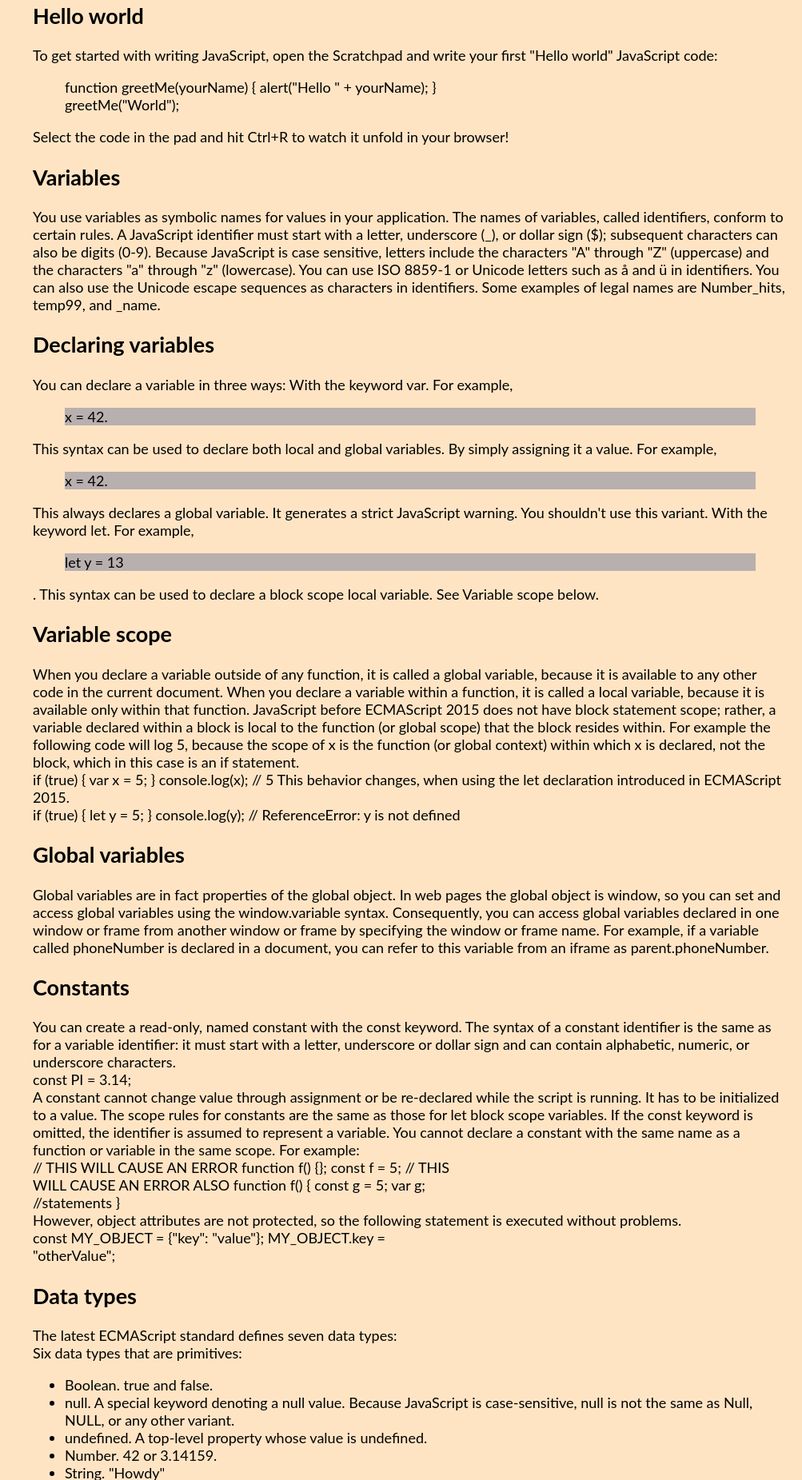
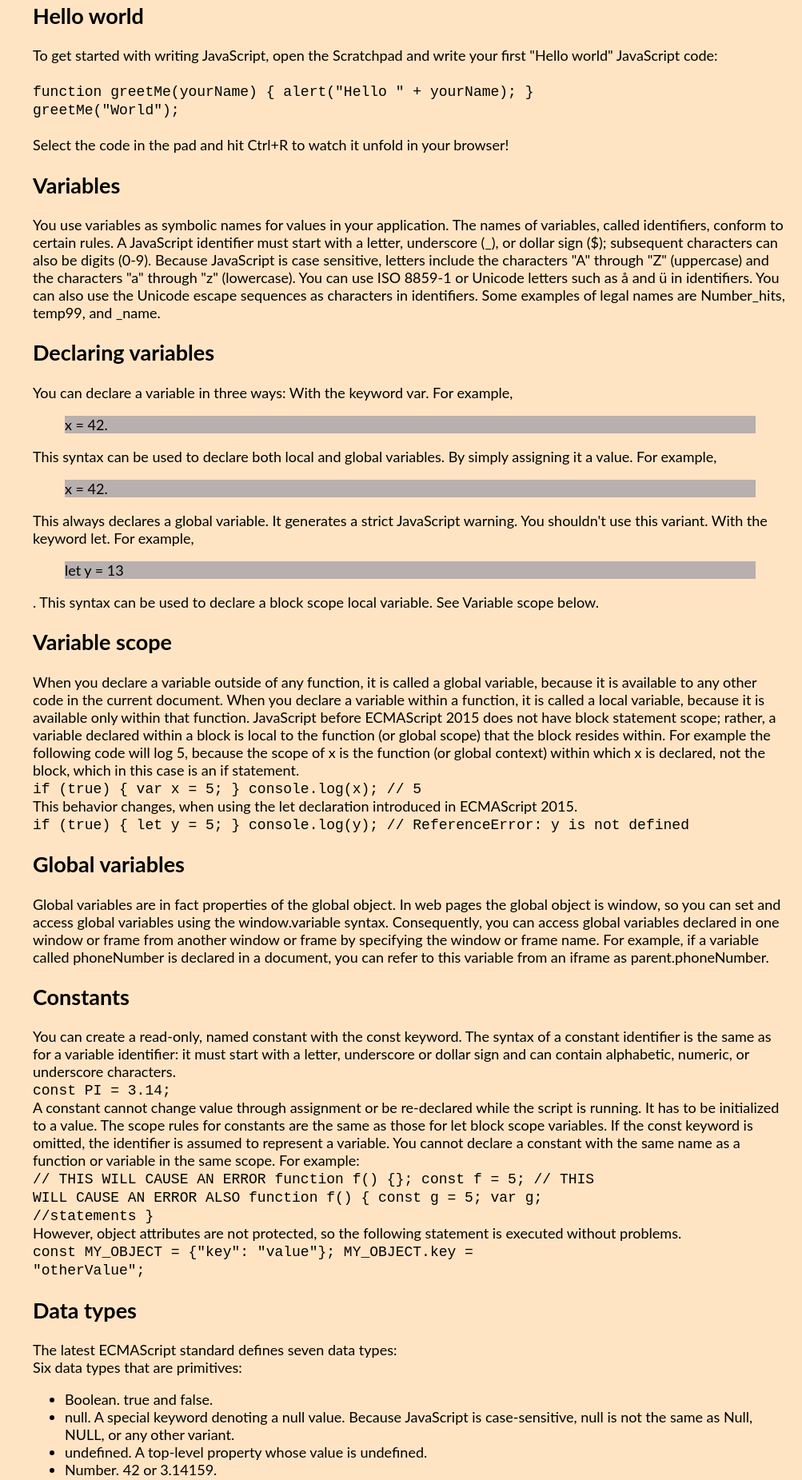
Before and after one commit to baqar-abbas/BaqarJubril, a plain HTML site: page Technicaldocumentpage.html in a window 1280 px wide. Shown: the part 949-2800 px from the top of the page at 80% size, without its empty margins (277-1280 px from the left). Drawn offline with Linux system fonts and the light colour scheme.

Commit message:
Update Technicaldocumentpage.html

```diff
--- a/Technicaldocumentpage.html
+++ b/Technicaldocumentpage.html
@@ -2,6 +2,7 @@
 <html>
 <head>
 <meta name="viewport" content="width=device-width, initial-scale=1">
+<title>Technical Documentation Page</title>
 <style>
 body {
   font-family: "Lato", sans-serif;
@@ -46,7 +47,7 @@ body {
 </style>
 </head>
 <body>
-
+<main id="main-doc">
 <div class="sidenav">
     <h1>JS Documentation</h1>
  <hr> <a href="#intro">Introduction</a><hr>
@@ -69,6 +70,7 @@ body {
 </div>
 
 <div class="main">
+  <section class="main-section" id="Introduction">
   <h2 id="intro">Introduction</h2>
   <p > JavaScript is a cross-platform, object-oriented scripting language. It is a small and lightweight language. Inside a host
      environment (for example, a web browser), JavaScript can be connected to the objects of its environment to provide programmatic control
@@ -86,6 +88,8 @@ body {
              to another of the application, or perform file manipulations on a server. </li>
     </ul>
     </p>
+  </section>
+  <section class="main-section" id="What_you_should_already_know">
     <h2 id="what">What you should already know</h2>
   <p>This guide assumes you have the following basic background:
     <ul>
@@ -94,7 +98,8 @@ body {
         <li>Some programming experience. If you are new to programming, try one of the tutorials linked on the main page about JavaScript</li>
     </ul>
   </p>
-
+</section>
+<section class="main-section" id="Javascript_and_Java">
   <h2 id="java">JavaScript and Java</h2>
   <p>
 
@@ -104,15 +109,19 @@ body {
 
     JavaScript is a very free-form language compared to Java. You do not have to declare all variables, classes, and methods. You do not have to be concerned with whether methods are public, private, or protected, and you do not have to implement interfaces. Variables, parameters, and function return types are not explicitly typed.
     </p>
+  </section>
 
+  <section class="main-section" id="Hello_world">
     <h2 id="hello">Hello world</h2>
 
-  <p>To get started with writing JavaScript, open the Scratchpad and write your first "Hello world" JavaScript code:
-    <blockquote>function greetMe(yourName) { alert("Hello " + yourName); }<br>
+  <p>To get started with writing JavaScript, open the Scratchpad and write your first "Hello world" JavaScript code:<br>
+   <br> <code>function greetMe(yourName) { alert("Hello " + yourName); }<br>
                 greetMe("World");
-    </blockquote>
+              </code> <br><br>
     Select the code in the pad and hit Ctrl+R to watch it unfold in your browser! </p>
+  </section>
 
+  <section class="main-section" id="Variables">
     <h2 id="variable">Variables</h2>
 
   <p>  You use variables as symbolic names for values in your application. The names of variables, called identifiers, conform to certain rules.
@@ -122,7 +131,9 @@ body {
     through "Z" (uppercase) and the characters "a" through "z" (lowercase).
     You can use ISO 8859-1 or Unicode letters such as å and ü in identifiers. You can also use the Unicode escape sequences as characters
     in identifiers. Some examples of legal names are Number_hits, temp99, and _name. </p>
+  </section>
 
+  <section class="main-section" id="Declaring_variables">
     <h2 id="declare">Declaring variables</h2>
   <p> You can declare a variable in three ways:
 
@@ -137,7 +148,9 @@ body {
     With the keyword let. For example,
     <blockquote style="background-color: rgb(184, 175, 175);">let y = 13</blockquote> .
     This syntax can be used to declare a block scope local variable. See Variable scope below. </p>
+  </section>
 
+  <section class="main-section" id="Variable_scope">
     <h2 id="scope">Variable scope</h2>
 
 <p>
@@ -147,12 +160,15 @@ document. When you declare a variable within a function, it is called a local va
 JavaScript before ECMAScript 2015 does not have block statement scope; rather, a variable declared within a block is local to the function
 (or global scope) that the block resides within. For example the following code will log 5, because the scope of x is the function (or global
 context) within which x is declared, not the block, which in this case is an if statement.<br>
-if (true) { var x = 5; } console.log(x); // 5
+<code>if (true) { var x = 5; } console.log(x); // 5</code><br>
 
 This behavior changes, when using the let declaration introduced in ECMAScript 2015.<br>
-if (true) { let y = 5; } console.log(y); // ReferenceError: y is
-            not defined</p>
+<code>if (true) { let y = 5; } console.log(y); // ReferenceError: y is
+            not defined </code><br>
+          </p>
+          </section>
 
+          <section ="main-section" id="Global_variables">
             <h2 id="global">Global variables</h2>
   <p>
 
@@ -162,24 +178,27 @@ if (true) { let y = 5; } console.log(y); // ReferenceError: y is
      name. For example, if a variable called phoneNumber
      is declared in a document, you can refer to this variable from an iframe as parent.phoneNumber.
     </p>
-
+  </section>
+  <section class="main-section" id="constants">
     <h2 id="constants">Constants</h2>
     <p>You can create a read-only, named constant with the const keyword. The syntax of a constant identifier is the same as for a variable identifier: it must start with a letter,
        underscore or dollar sign and can contain alphabetic, numeric, or underscore characters.<br>
-       const PI = 3.14; <br>
+       <code>const PI = 3.14;</code> <br>
        A constant cannot change value through assignment or be re-declared while the script is running. It has to be initialized to a value.
 
        The scope rules for constants are the same as those for let block scope variables. If the const keyword is omitted, the identifier is assumed to represent a variable.
 
        You cannot declare a constant with the same name as a function or variable in the same scope. For example: <br>
-       // THIS WILL CAUSE AN ERROR function f() {}; const f = 5; // THIS<br>
-            WILL CAUSE AN ERROR ALSO function f() { const g = 5; var g;<br>
-            //statements }<br>
+      <code> // THIS WILL CAUSE AN ERROR function f() {}; const f = 5; // THIS</code><br>
+           <code> WILL CAUSE AN ERROR ALSO function f() { const g = 5; var g;</code><br>
+            <code>//statements }</code><br>
             However, object attributes are not protected, so the following statement is executed without problems. <br>
-            const MY_OBJECT = {"key": "value"}; MY_OBJECT.key = <br>
-            "otherValue";
+            <code>const MY_OBJECT = {"key": "value"}; MY_OBJECT.key = </code><br>
+            <code>"otherValue";</code><br>
       </p>
-  <h2 id="data">Data types</h2>
+    </section>
+    <section class="main-section" id="Data_types">
+      <h2 id="data">Data types</h2>
   <p>The latest ECMAScript standard defines seven data types:<br>
 
     Six data types that are primitives:<br>
@@ -190,15 +209,12 @@ if (true) { let y = 5; } console.log(y); // ReferenceError: y is
       <li>Number. 42 or 3.14159.</li>
       <li>String. "Howdy"</li>
       <li>Symbol (new in ECMAScript 2015). A data type whose instances are unique and immutable.</li>
-
-
-
-
-
         </ul>
     and Object<br>
 
 Although these data types are a relatively small amount, they enable you to perform useful functions with your applications. Objects and functions are the other fundamental elements in the language. You can think of objects as named containers for values, and functions as procedures that your application can perform. </p>
+</section>
+<section class="main-section" id="if_else_statement">
 
 <h2 id="if">if...else statement</h2>
 <p>Use the if statement to execute a statement if a logical condition is true. Use the optional else clause to execute a statement if the condition is false. An if statement looks as follows:
@@ -219,7 +235,8 @@ Although these data types are a relatively small amount, they enable you to perf
   <br>if (x = y) { /* statements here */ }<br>
   If you need to use an assignment in a conditional expression, a common practice is to put additional parentheses around the assignment. For example:
   <br>if ((x = y)) { /* statements here */ }</p><br>
-
+</section>
+<section class="main-section" id="Function_declarations">
   <h2 id="function">Function declarations</h2>
   <p>A function definition (also called a function declaration, or function statement) consists of the function keyword, followed by:<br>
 
@@ -237,12 +254,13 @@ return number * number;<br>
 
 Primitive parameters (such as a number) are passed to functions by value; the value is passed to the function, but if the function changes the
 value of the parameter, this change is not reflected globally or in the calling function. </p>
-
+</section>
+<section class="main-section" id="Reference">
 <h2 id="refernce">Reference</h2>
 <p>All the documentation in this page is taken from MDN</p>
 
-
+</section>
 </div>
-
+</main>
 </body>
 </html>
```
